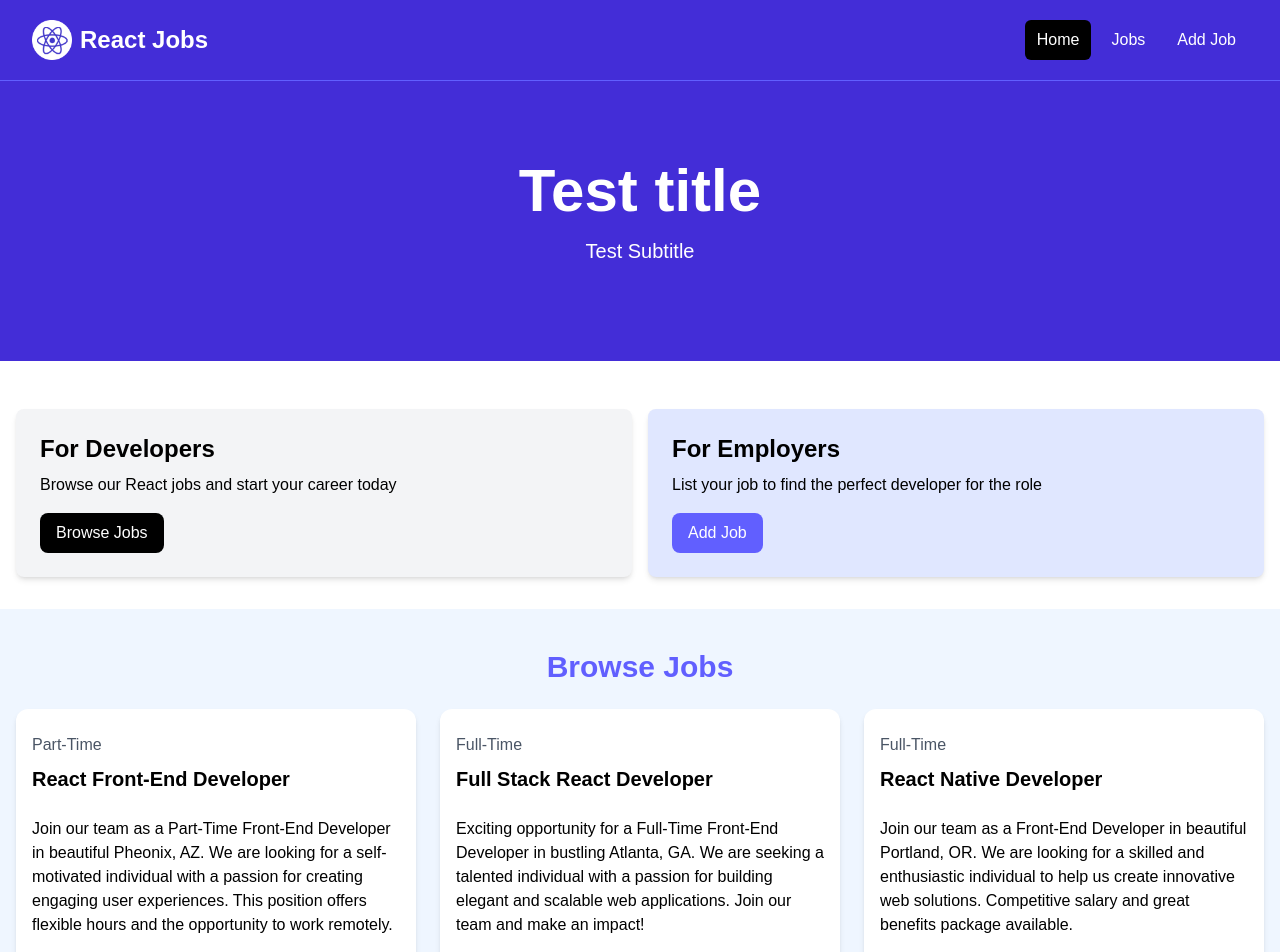
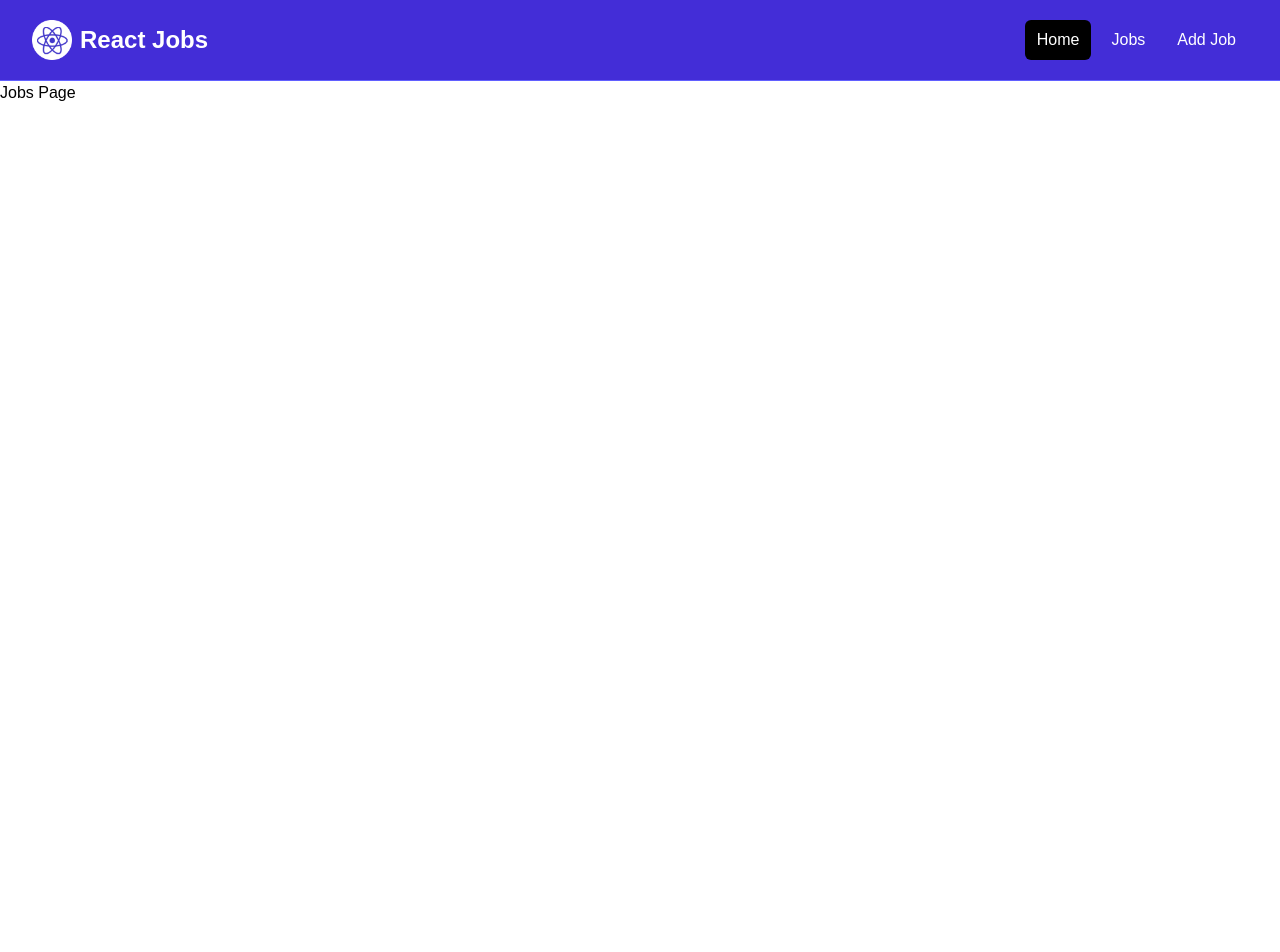
Before and after one commit to ADITYAAV80/React-Traversty-Media, a React (Vite) app: page /jobs in a window 1280 px wide. Shown: the top 952 px of the page. After the commit the page ends 800 px from the top, so only its background shows below. Built offline with nearby package versions, Linux system fonts and the light colour scheme.

Commit message:
implementing useState, react icons, creating routes and adding job route

```diff
--- a/package.json
+++ b/package.json
@@ -14,6 +14,8 @@
     "postcss": "^8.5.3",
     "react": "^19.1.0",
     "react-dom": "^19.1.0",
+    "react-icons": "^5.5.0",
+    "react-router-dom": "^7.6.2",
     "tailwindcss": "^4.1.8"
   },
   "devDependencies": {
--- a/src/App.jsx
+++ b/src/App.jsx
@@ -1,19 +1,21 @@
 import React from 'react'
-import Navbar from './components/Navbar'
-import Hero from './components/Hero'
-import HomeCards from './components/HomeCards'
-import JobListings from './components/JobListings'
-import ViewMore from './components/ViewMore'
+import {Route, createBrowserRouter, createRoutesFromElements, RouterProvider} from 'react-router-dom'
+import HomePage from './pages/HomePage'
+import JobsPage from './pages/JobsPage'
+import MainLayout from './layouts/MainLayout'
+
+const router = createBrowserRouter(
+  createRoutesFromElements(
+    <Route path='/' element= {<MainLayout/>}>
+      <Route index element = {<HomePage/>} />
+      <Route path='/jobs' element = {<JobsPage/>} />
+    </Route>
+  )
+);
 
 const App = () => {
   return (
-    <div>
-    <Navbar/>
-    <Hero title="Test title" subtitle="Test Subtitle"/>
-    <HomeCards/>
-    <JobListings/>
-    <ViewMore/>
-    </div>
+    <RouterProvider router={router} />
   )
 }
 
--- a/src/components/HomeCards.jsx
+++ b/src/components/HomeCards.jsx
@@ -12,7 +12,7 @@ const HomeCards = () => {
               Browse our React jobs and start your career today
             </p>
             <a
-              href="/jobs.html"
+              href="/jobs"
               className="inline-block bg-black text-white rounded-lg px-4 py-2 hover:bg-gray-700"
             >
               Browse Jobs
@@ -24,7 +24,7 @@ const HomeCards = () => {
               List your job to find the perfect developer for the role
             </p>
             <a
-              href="/add-job.html"
+              href="/add-job"
               className="inline-block bg-indigo-500 text-white rounded-lg px-4 py-2 hover:bg-indigo-600"
             >
               Add Job
--- a/src/components/JobListing.jsx
+++ b/src/components/JobListing.jsx
@@ -1,6 +1,17 @@
 import React from 'react'
+import { useState } from 'react'
+import { FaMapMarker} from 'react-icons/fa'
 
 const JobListing = ({job}) => {
+
+    const [showFullDescription, setShowFullDescription] = useState(false);
+
+    let description = job.description.substring(0,90) + "...";
+
+    if(showFullDescription){
+        description = job.description;
+    }
+
   return (
         <div className="bg-white rounded-xl shadow-md relative">
             <div className="p-4">
@@ -10,8 +21,12 @@ const JobListing = ({job}) => {
                 </div>
 
                 <div className="mb-5">
-                    {job.description}
+                    {description}
                 </div>
+
+                <button onClick={()=>setShowFullDescription(prevState => !prevState)} className="text-indigo-500 mb-5 hover:text-indigo-600">
+                    {showFullDescription ? 'Less': 'More'}
+                </button>
 
                 <h3 className="text-indigo-500 mb-2">{job.salary}</h3>
 
@@ -19,7 +34,7 @@ const JobListing = ({job}) => {
 
                 <div className="flex flex-col lg:flex-row justify-between mb-4">
                 <div className="text-orange-700 mb-3">
-                    <i className="fa-solid fa-location-dot text-lg"></i>
+                    <FaMapMarker className="inline mb-1 mr-1"/>
                     {job.location}
                 </div>
                 <a
--- a/src/components/Navbar.jsx
+++ b/src/components/Navbar.jsx
@@ -12,7 +12,7 @@ const Navbar = () => {
             className="flex flex-1 items-center justify-center md:items-stretch md:justify-start"
           >
             {/* <!-- Logo --> */}
-            <a className="flex flex-shrink-0 items-center mr-4" href="/index.html">
+            <a className="flex flex-shrink-0 items-center mr-4" href="/index">
               <img
                 className="h-10 w-auto"
                 src={logo}
@@ -25,17 +25,17 @@ const Navbar = () => {
             <div className="md:ml-auto">
               <div className="flex space-x-2">
                 <a
-                  href="/index.html"
+                  href="/index"
                   className="text-white bg-black hover:bg-gray-900 hover:text-white rounded-md px-3 py-2"
                   >Home</a
                 >
                 <a
-                  href="/jobs.html"
+                  href="/jobs"
                   className="text-white hover:bg-gray-900 hover:text-white rounded-md px-3 py-2"
                   >Jobs</a
                 >
                 <a
-                  href="/add-job.html"
+                  href="/add-job"
                   className="text-white hover:bg-gray-900 hover:text-white rounded-md px-3 py-2"
                   >Add Job</a
                 >
--- /dev/null
+++ b/src/layouts/MainLayout.jsx
@@ -0,0 +1,14 @@
+import React from 'react'
+import {Outlet} from 'react-router-dom'
+import  Navbar from '../components/Navbar'
+
+const MainLayout = () => {
+  return (
+    <div>
+      <Navbar/>
+      <Outlet/>
+    </div>
+  )
+}
+
+export default MainLayout
--- /dev/null
+++ b/src/pages/HomePage.jsx
@@ -0,0 +1,19 @@
+import React from 'react'
+
+import Hero from '../components/Hero'
+import HomeCards from '../components/HomeCards'
+import JobListings from '../components/JobListings'
+import ViewMore from '../components/ViewMore'
+
+const HomePage = () => {
+  return (
+    <>
+    <Hero title="Job Posting" subtitle="See all jobposting here"/>
+    <HomeCards/>
+    <JobListings/>
+    <ViewMore/>
+    </>
+  )
+}
+
+export default HomePage
--- /dev/null
+++ b/src/pages/JobsPage.jsx
@@ -0,0 +1,11 @@
+import React from 'react'
+
+const JobsPage = () => {
+  return (
+    <div>
+      Jobs Page
+    </div>
+  )
+}
+
+export default JobsPage
```
Also changed, not shown: 1 other file (tests, documents, lock files or other folders).
